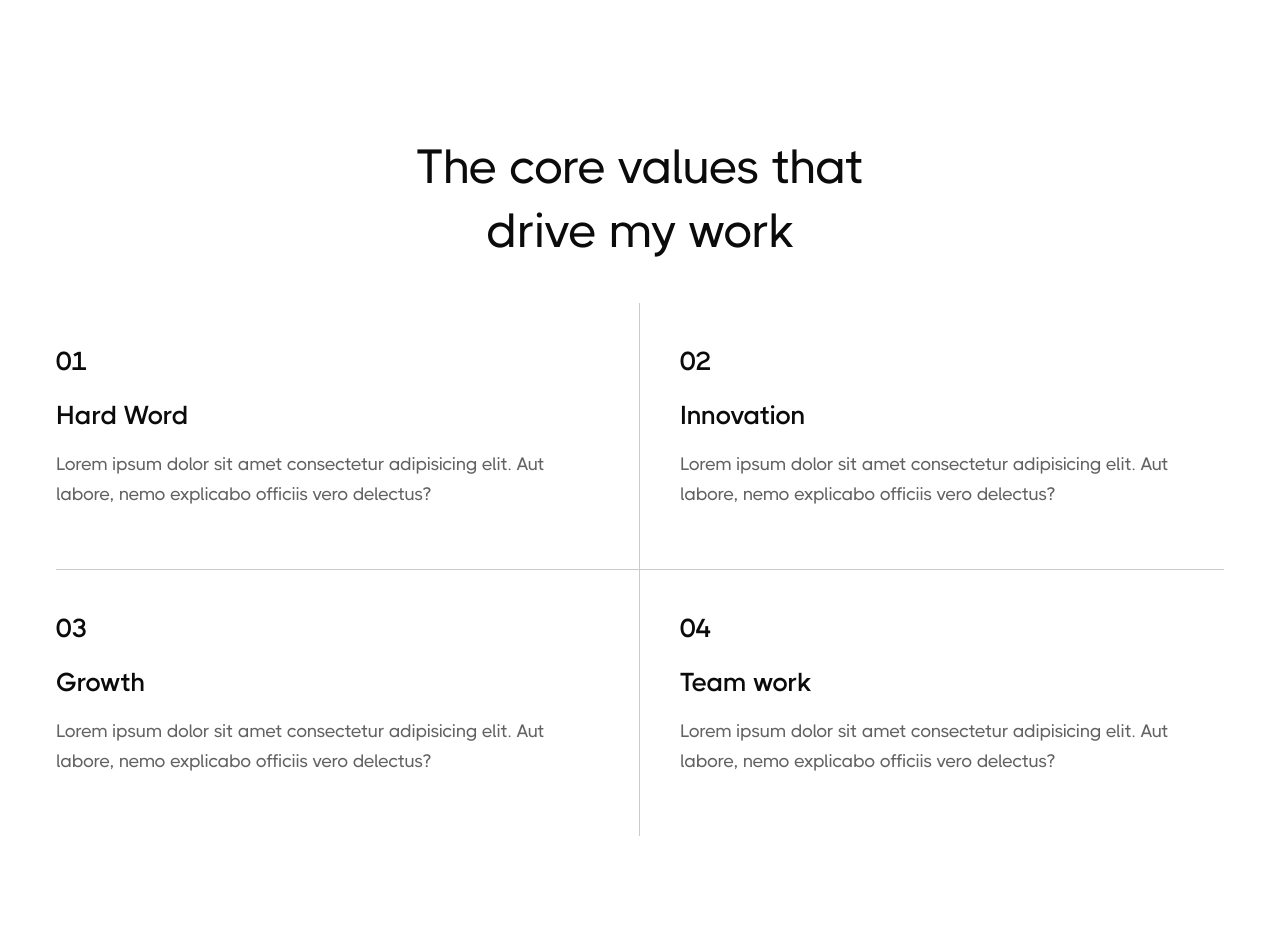
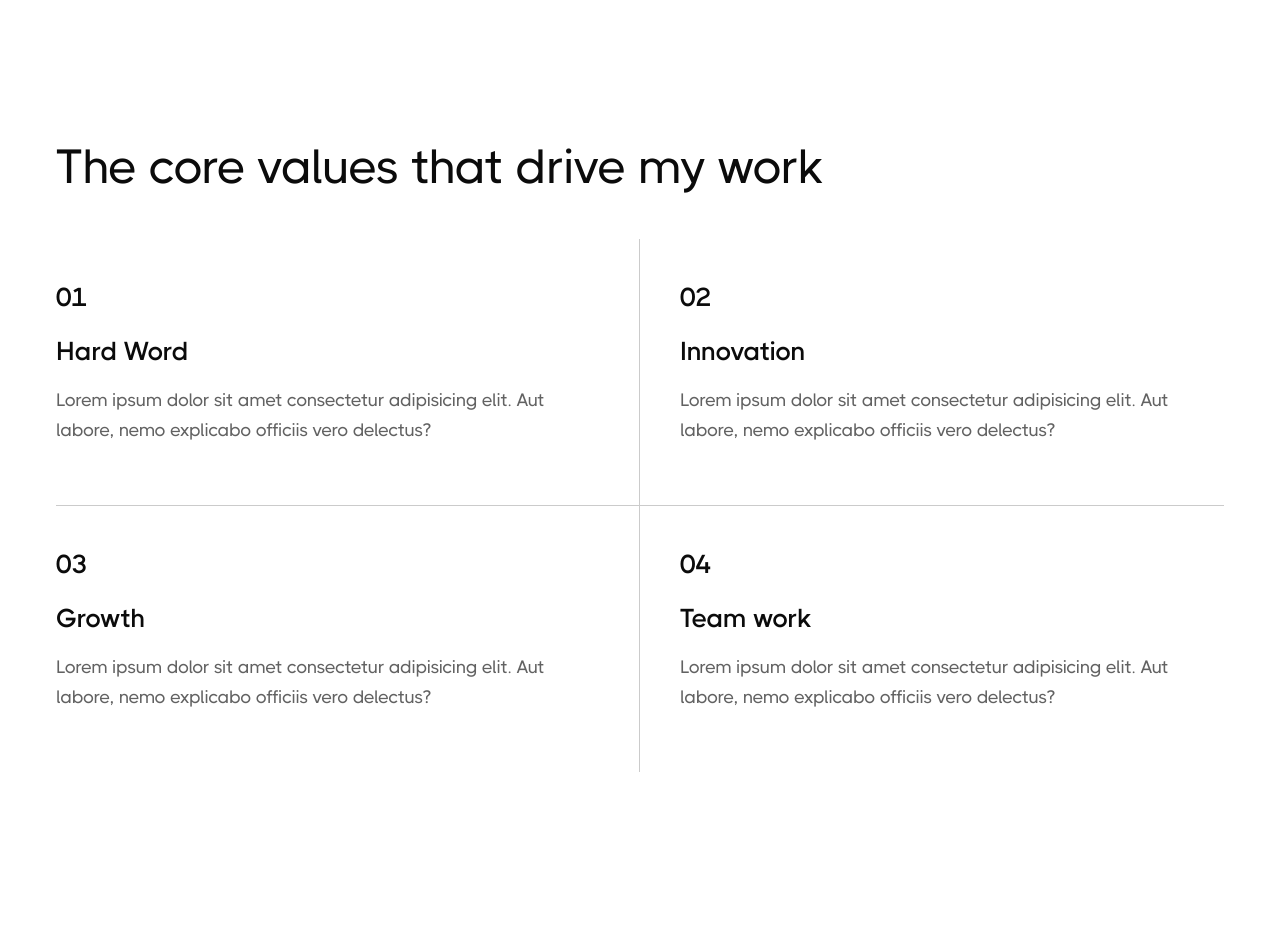
Before and after one commit to nggar/my-portfolio, a React (Create React App) app: page /aboutme in a window 1280 px wide. Shown: the part 1180-2112 px from the top of the page. Built offline with nearby package versions, Linux system fonts and the light colour scheme.

Commit message:
finish up about component

```diff
--- a/src/styles/aboutme/_aboutme.scss
+++ b/src/styles/aboutme/_aboutme.scss
@@ -39,10 +39,6 @@
                 height: 550px;
                 object-fit: cover;
 
-                @include respond(992) {
-                    height: 450px;
-                }
-
                 @include respond(768) {
                     width: 70%;
                     margin-bottom: 3rem;
@@ -76,17 +72,11 @@
     // section 2
     .section-2 {
         h2 {
-            text-align: center;
-            max-width: 500px;
-            margin: 0 auto;
+            max-width: 80%;
             margin-bottom: 4rem;
 
             @include respond(768) {
-                text-align: left;
-            }
-
-            @include respond(480) {
-                margin-bottom: 2rem;
+                margin-bottom: 1rem;
             }
         }
 
```
